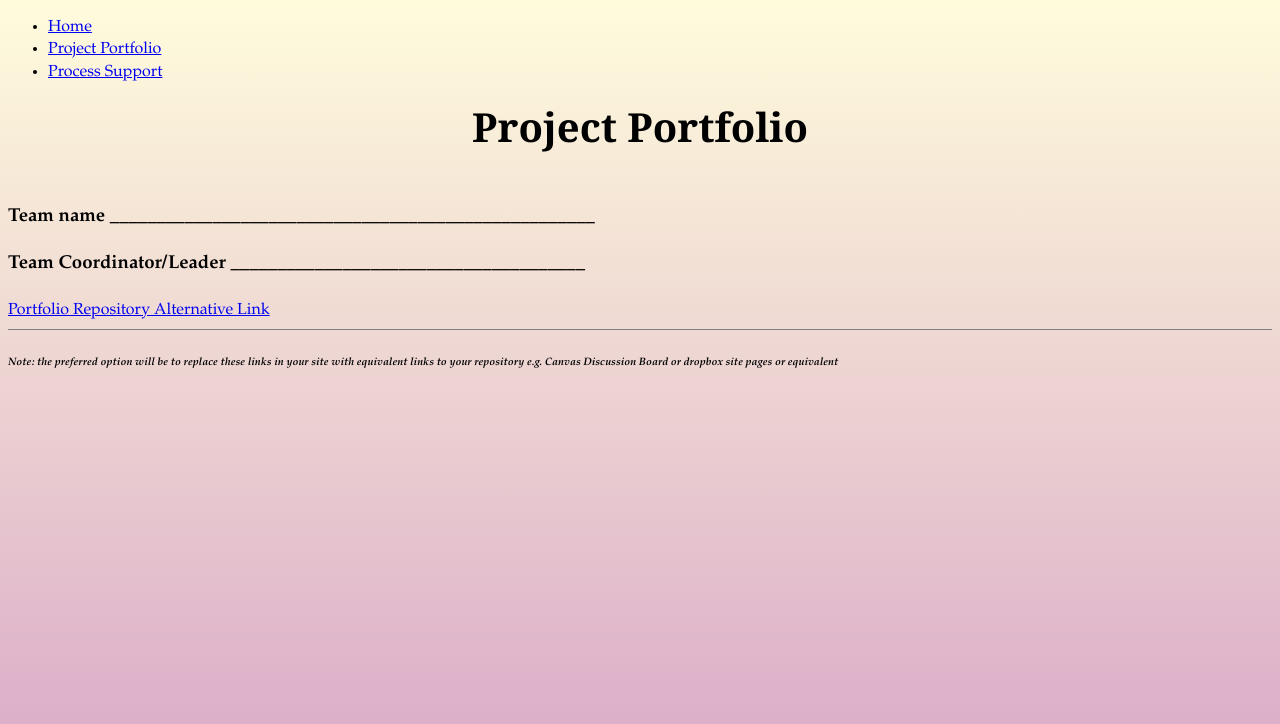
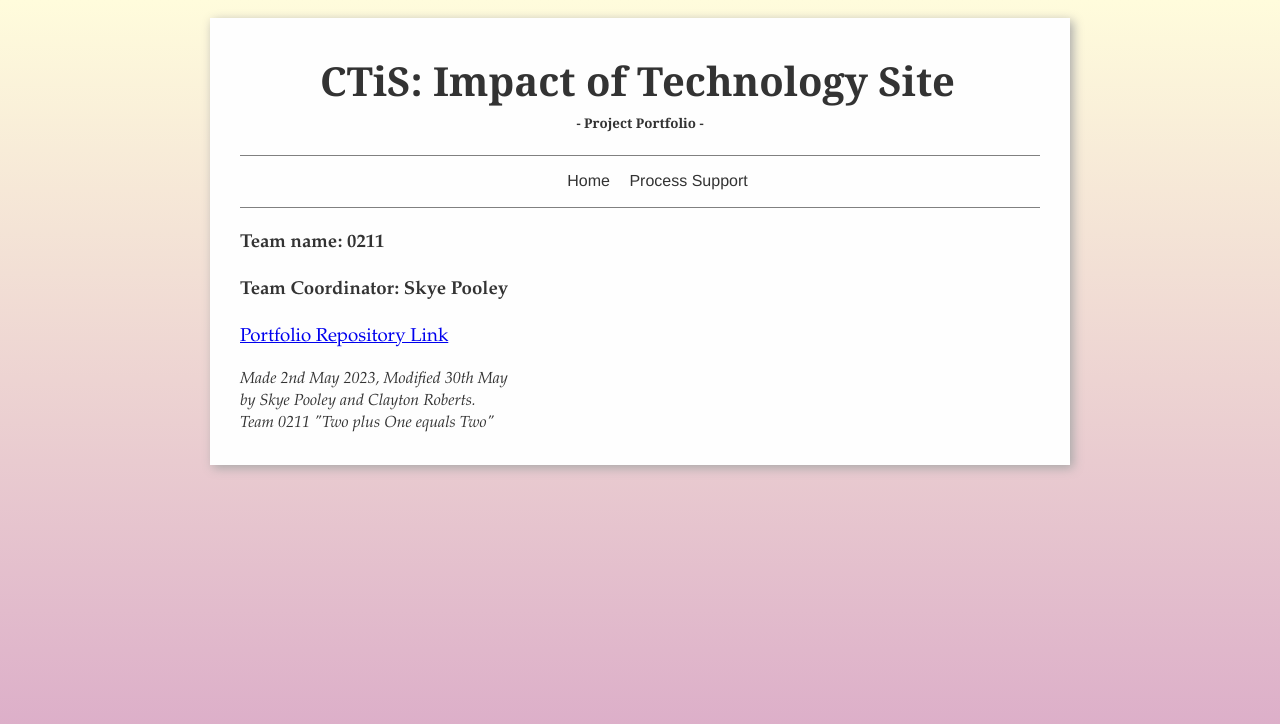
Before and after one commit to SkyePooley/COMP501_0211.github.io, a plain HTML site: page misc/portfolio.html in a window 1280 px wide. Drawn offline with Linux system fonts and the light colour scheme.

Commit message:
Culled unused pages
Removed the ethical reflections page as these will be submitted individually on PDF. The files are still accessible for reference.
Meeting minutes page removed due to not being used.
Marking rubric page removed as this did not contain useful information, the rubric is now on canvas.
Redesigned guideline conformance, and portfolio pages.

```diff
--- a/misc/portfolio.html
+++ b/misc/portfolio.html
@@ -6,29 +6,33 @@
 </head>
 
 <body>
-<!-- Site navigation menu -->
-<ul class="navbar">
-	<li><a href="../index.html">Home</a>
-   	<li><a href="https://www.dropbox.com/sh/mjyajw349thbj61/AAAAGNBVWF_0VHEPafZjLaHPa/00%20Videos%20of%20Lectures%20S1%202020?dl=0&subfolder_nav_tracking=1">Project Portfolio</a>
-	<li><a href="process.html">Process Support</a>
-	</ul>
+    <div class="main">
+        <article>
+            <h1><a class="menu" href="../index.html">CTiS: Impact of Technology Site</a></h1>
+            <h5>- Project Portfolio -</h5>
 
+            <!-- Navbar -->
+            <hr>
+            <div class="main">
+                <ul class="menu">
+                    <li class="horizontal"><a class="menu" href="../index.html">Home</a>
+                    <li class="horizontal"><a class="menu" href="process.html">Process Support</a>
+                </ul>
+            </div>
+            <hr>
 
+			<h4><p>Team name: 0211</p></h4>
+			<h4><p>Team Coordinator: Skye Pooley</p></h4>
 
+			<p><a href="https://github.com/SkyePooley/COMP501_0211.github.io">Portfolio Repository Link</a></p>
 
-<h1>Project Portfolio</h1><br>
-
-
-<h4><p>Team name ____________________________________________________</p></h4>
-
-<h4><p>Team Coordinator/Leader ______________________________________</p></h4>
-
-
-  <a href="https://teams.microsoft.com/l/channel/19%3a27f2d1a5f562424bb967cac271b88c1e%40thread.tacv2/General?groupId=8f7b11f2-0954-417c-b54d-937ed1e585e2&tenantId=5e022ca1-5c04-4f87-8db7-d588726274e3">Portfolio Repository Alternative Link</a>
-
-
-
-<hr/>
-<p><h6><em>Note: the preferred option will be to replace these links in your site with equivalent links to your repository e.g. Canvas Discussion Board or dropbox site pages or equivalent</h6></em></p>
+			<!-- Sign and date the page, it's only polite! -->
+			<address>
+				Made 2nd May 2023, Modified 30th May<br>
+				by Skye Pooley and Clayton Roberts.<br>
+				Team 0211 "Two plus One equals Two"
+			</address>
+		</article>
+	</div>
 </body>
 </html>
```
Also changed, not shown: index.html (+0 -1 lines), misc/choices.html (+0 -1 lines), misc/guidelines.html (+24 -31 lines), misc/opportunities.html (+0 -1 lines), misc/process.html (+5 -8 lines), misc/references.html (+0 -1 lines), misc/risks.html (+0 -1 lines), misc/team-formation.html (+2 -6 lines), misc/topic.html (+0 -1 lines), misc/INDIVIDUAL_evaluation.html (renamed from misc/evaluation.html), misc/UNUSED_ethics.html (renamed from misc/ethics.html), misc/UNUSED_meetings.html (renamed from misc/meetings.html), misc/UNUSED_rubric.html (renamed from misc/rubric.html).
